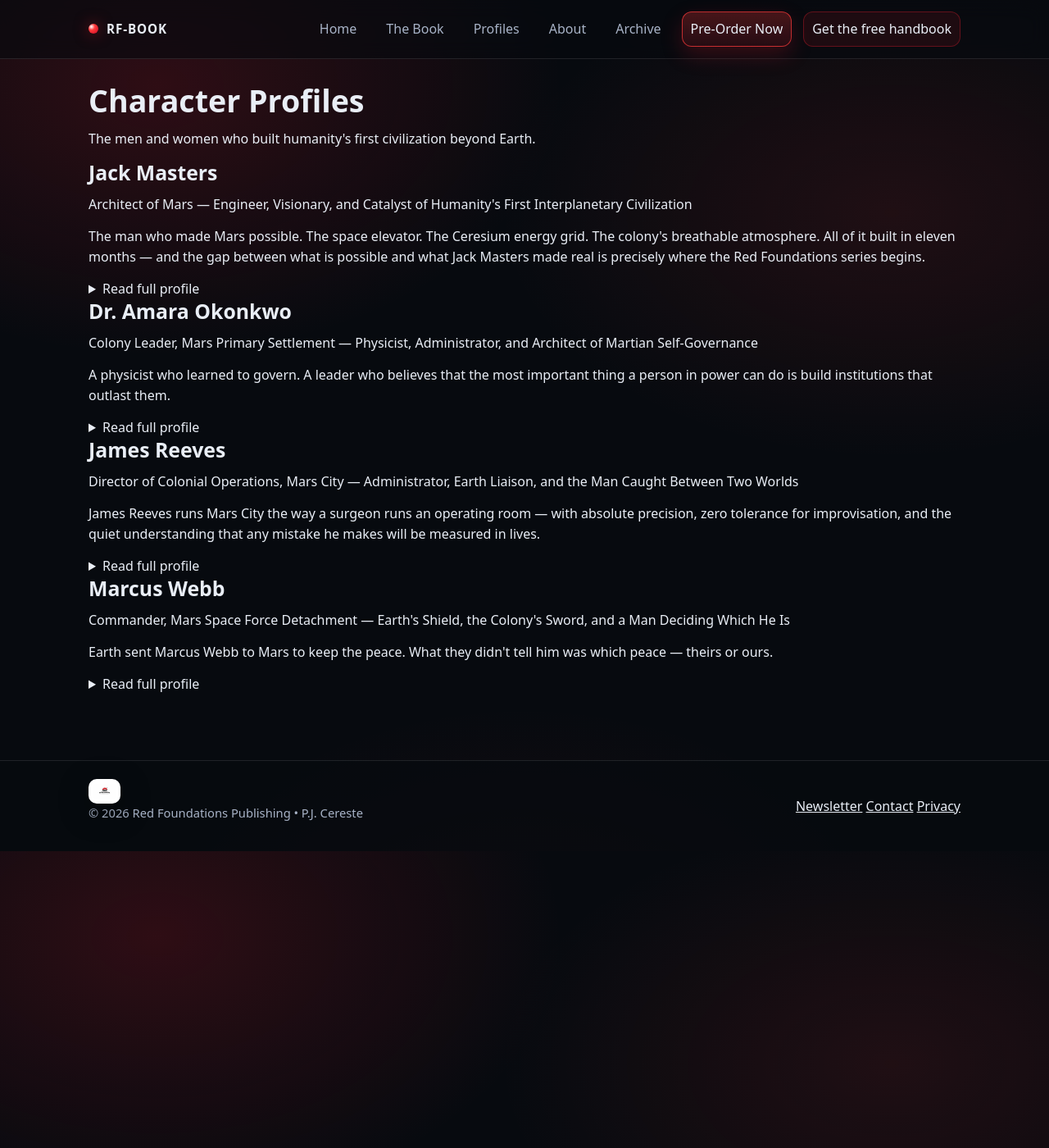
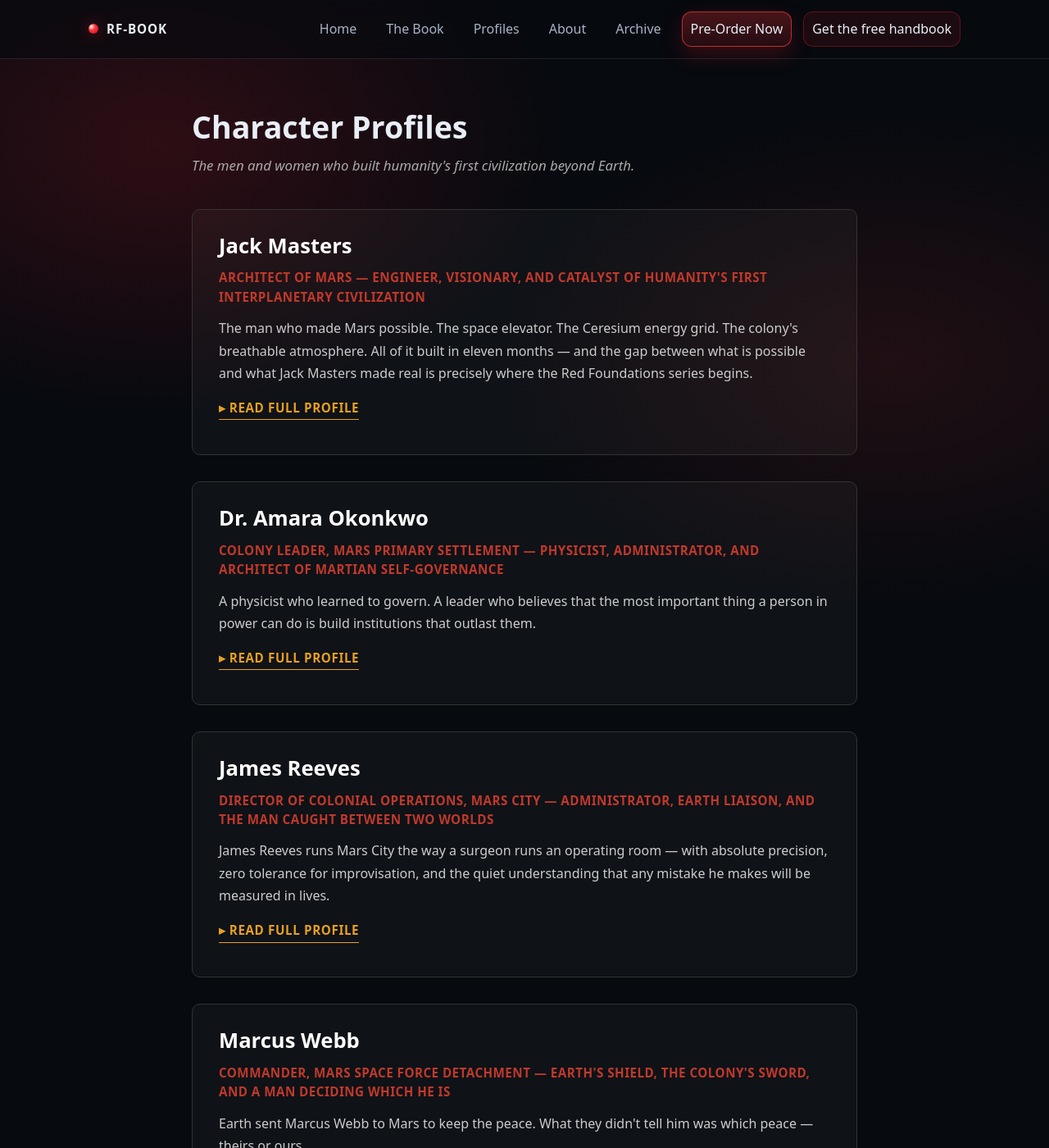
Before and after one commit to conwatcher/RF-Book, a Jekyll site: the page built from characters.html, in a window 1280 px wide and 1400 px high. Shown: the whole window at 82% size. Built offline with Jekyll 4.4.1, drawn with Linux system fonts in a browser that asks for light colours.

Commit message:
Add styles and improve character profile layout

```diff
--- a/characters.html
+++ b/characters.html
@@ -1,7 +1,83 @@
 ---
 layout: default
 title: Character Profiles
+permalink: /characters/
 ---
+
+<style>
+  .characters-page {
+    max-width: 860px;
+    margin: 0 auto;
+    padding: 2rem 1.5rem;
+  }
+
+  .characters-intro {
+    color: #aaa;
+    font-style: italic;
+    margin-bottom: 2.5rem;
+    font-size: 1.05rem;
+  }
+
+  .character-card {
+    border: 1px solid #333;
+    border-radius: 10px;
+    padding: 1.8rem 2rem;
+    margin-bottom: 2rem;
+    background-color: rgba(255,255,255,0.03);
+  }
+
+  .character-card h2 {
+    margin-top: 0;
+    font-size: 1.6rem;
+    color: #ffffff;
+  }
+
+  .character-role {
+    color: #c0392b;
+    font-size: 0.95rem;
+    font-weight: 600;
+    margin-bottom: 0.8rem;
+    text-transform: uppercase;
+    letter-spacing: 0.03em;
+  }
+
+  .character-teaser {
+    color: #ccc;
+    line-height: 1.7;
+    margin-bottom: 1rem;
+  }
+
+  .character-card details summary {
+    cursor: pointer;
+    color: #e8a020;
+    font-weight: 700;
+    font-size: 0.95rem;
+    letter-spacing: 0.04em;
+    text-transform: uppercase;
+    margin-bottom: 0.8rem;
+    list-style: none;
+    display: inline-block;
+    border-bottom: 1px solid #e8a020;
+    padding-bottom: 2px;
+  }
+
+  .character-card details summary:hover {
+    color: #f0b84a;
+    border-bottom-color: #f0b84a;
+  }
+
+  .character-card details summary::-webkit-details-marker {
+    display: none;
+  }
+
+  .character-bio {
+    color: #bbb;
+    line-height: 1.8;
+    margin-top: 0.8rem;
+    border-left: 3px solid #c0392b;
+    padding-left: 1rem;
+  }
+</style>
 
 <section class="characters-page">
   <h1>Character Profiles</h1>
@@ -18,7 +94,7 @@ title: Character Profiles
         <p class="character-role">{{ character.role }}</p>
         <p class="character-teaser">{{ character.teaser }}</p>
         <details>
-          <summary>Read full profile</summary>
+          <summary>▸ Read Full Profile</summary>
           <p class="character-bio">{{ character.bio }}</p>
         </details>
       </div>
```
